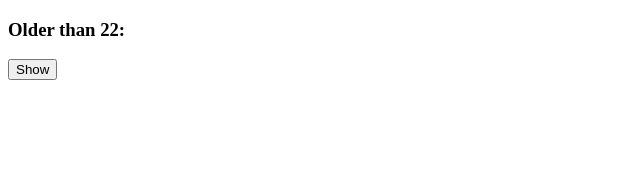
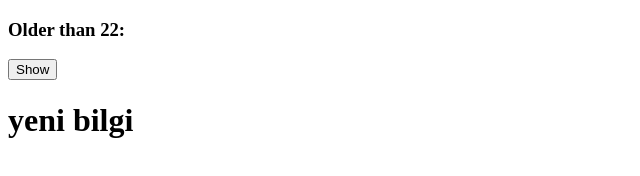
Before and after one commit to rukiyecnl/odev, a plain HTML site: page array.html in a window 1280 px wide. Shown: the whole page, without its empty margins (0-640 px from the left). Drawn offline with Linux system fonts and the light colour scheme.

Commit message:
yeni branch acildi

```diff
--- a/array.html
+++ b/array.html
@@ -12,6 +12,10 @@
             <button class="olderStd">Show</button>
         </div>
 
+        <div class="div">
+            <h1>yeni bilgi</h1>
+        </div>
+
         <ul class="showStudent">
 
         </ul>
```
